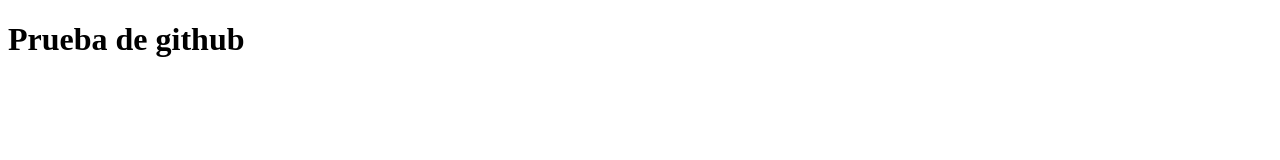
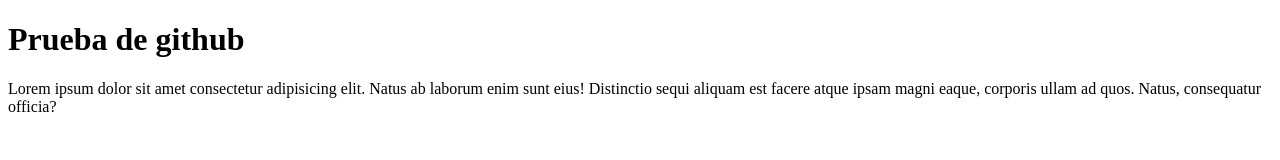
Before and after one commit to Davidvz7/Proyecto-final, a plain HTML site: page index.html in a window 1280 px wide. Drawn offline with Linux system fonts and the light colour scheme.

Commit message:
primer lorem añadido

```diff
--- a/index.html
+++ b/index.html
@@ -7,5 +7,8 @@
 </head>
 <body>
     <h1>Prueba de github</h1>
+    <p> Lorem ipsum dolor sit amet consectetur adipisicing elit. Natus ab laborum enim sunt eius! Distinctio sequi
+        aliquam est facere atque ipsam magni eaque, corporis ullam ad quos. Natus, consequatur officia?</p>
 </body>
+
 </html>
```
